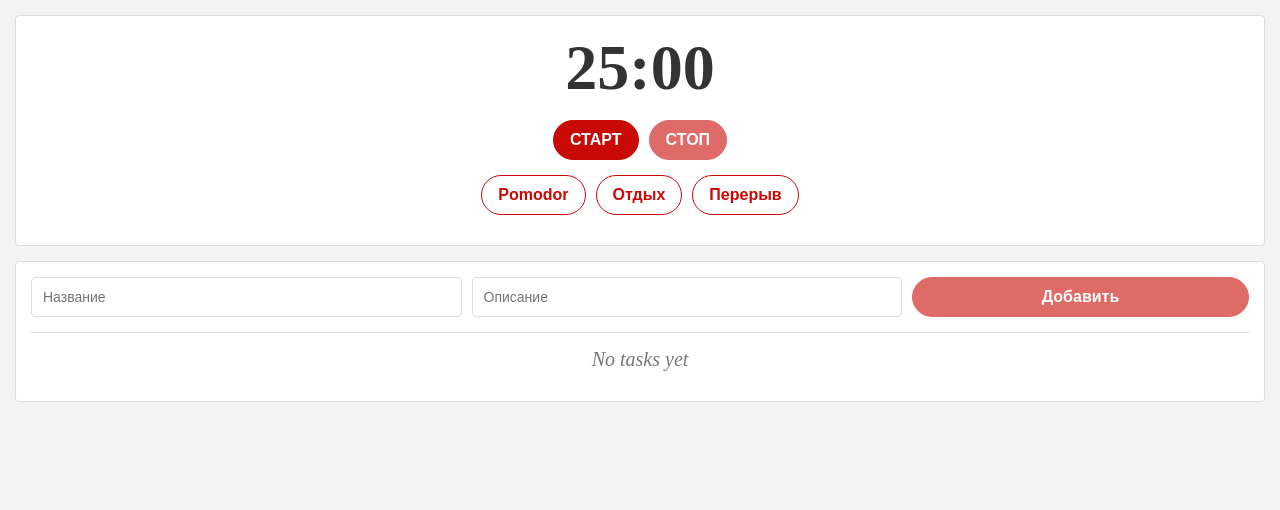
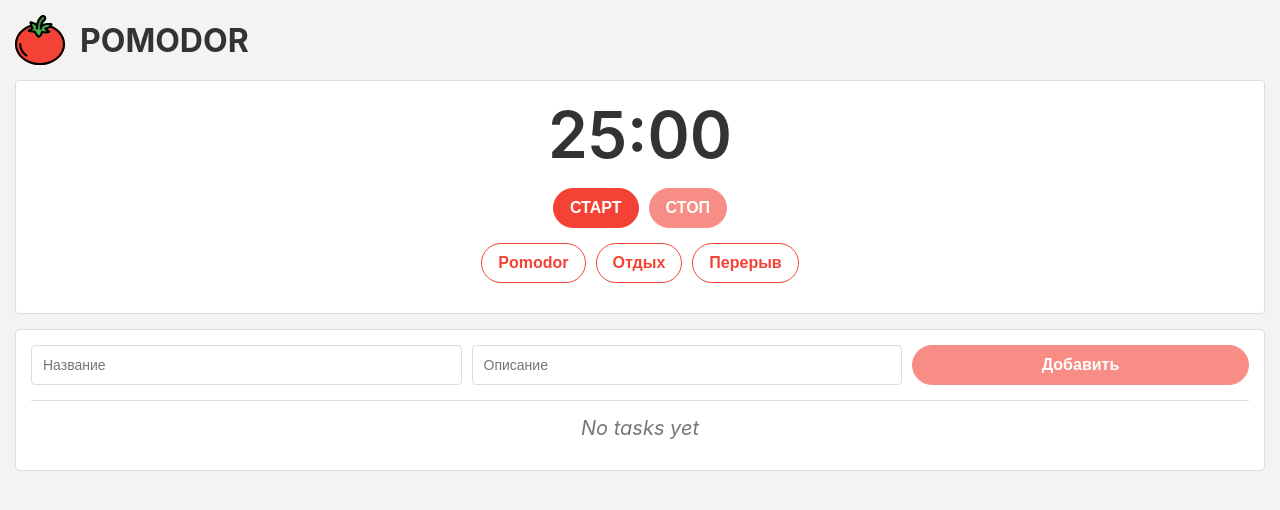
Before and after one commit to BarrBozzO/pomodor, a React (Create React App) app: page / in a window 1280 px wide. Shown: the top 510 px of the page. Built offline with nearby package versions, Linux system fonts and the light colour scheme.

Commit message:
Feat-UI: Add header with logo

```diff
--- a/src/components/App.js
+++ b/src/components/App.js
@@ -12,6 +12,11 @@ const GlobalStyle = createGlobalStyle`
     margin: 0;
     color: #333;
     font-size: 16px;
+    font-family: -apple-system, BlinkMacSystemFont, "Segoe UI", "Roboto", "Oxygen",
+    "Ubuntu", "Cantarell", "Fira Sans", "Droid Sans", "Helvetica Neue",
+    sans-serif;
+    -webkit-font-smoothing: antialiased;
+    -moz-osx-font-smoothing: grayscale;
   }
   * {
     box-sizing: border-box;
--- /dev/null
+++ b/src/components/Header.js
@@ -0,0 +1,45 @@
+import React from "react";
+import styled from "styled-components";
+
+import tomatoLogo from "../assets/svg/tomato.svg";
+
+const StyledHeader = styled.header`
+  width: 100%;
+  margin-bottom: 15px;
+  text-align: left;
+`;
+
+const Logo = styled.img.attrs({
+  src: tomatoLogo
+})`
+  width: 50px;
+  height: 50px;
+  vertical-align: middle;
+
+  @media (max-width: 550px) {
+    width: 32px;
+    height: 32px;
+  }
+`;
+
+const StyledHeaderText = styled.h1`
+  display: inline-block;
+  margin: 0;
+  vertical-align: middle;
+  margin-left: 15px;
+  text-transform: uppercase;
+
+  @media (max-width: 550px) {
+    font-size: 24px;
+    margin-left: 10px;
+  }
+`;
+
+export default function Header() {
+  return (
+    <StyledHeader>
+      <Logo />
+      <StyledHeaderText>Pomodor</StyledHeaderText>
+    </StyledHeader>
+  );
+}
--- a/src/components/Main.js
+++ b/src/components/Main.js
@@ -1,13 +1,15 @@
-import React from 'react';
+import React from "react";
 
-import TaskContainer from './task/TaskContainer';
-import PomodorContainer from './pomodor/PomodorContainer';
+import Header from "./Header";
+import TaskContainer from "./task/TaskContainer";
+import PomodorContainer from "./pomodor/PomodorContainer";
 
-function Main () {
+function Main() {
   return (
     <div>
-    <PomodorContainer />
-    <TaskContainer />
+      <Header />
+      <PomodorContainer />
+      <TaskContainer />
     </div>
   );
 }
--- a/src/components/common/Button.js
+++ b/src/components/common/Button.js
@@ -4,14 +4,14 @@ import styled from "styled-components";
 
 const StyledButton = styled.button`
   box-sizing: border-box;
-  border: 1px solid #c90904;
+  border: 1px solid #f44336;
   border-radius: 20px;
-  background: ${({ primary }) => (primary ? "#C90904" : "#ffffff")};
+  background: ${({ primary }) => (primary ? "#f44336" : "#ffffff")};
   font-size: 16px;
   line-height: normal;
   padding: 10px 16px;
   margin: 0;
-  color: ${({ primary }) => (primary ? "#ffffff" : "#C90904")};
+  color: ${({ primary }) => (primary ? "#ffffff" : "#f44336")};
   cursor: pointer;
   font-weight: 600;
 
--- a/src/components/common/CheckBox.js
+++ b/src/components/common/CheckBox.js
@@ -34,8 +34,8 @@ const StyledCheckBox = styled.input.attrs({
   }
 
   &:checked + label::before {
-    background: #c90904;
-    border-color: #c90904;
+    background: #f44336;
+    border-color: #f44336;
   }
 
   &:disabled + label {
```
Also changed, not shown: src/assets/svg/tomato.svg (added), src/index.css (renamed from src/assets/css/index.css).
